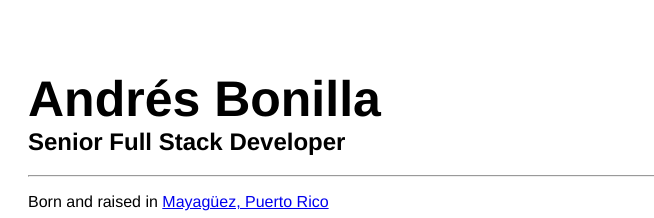
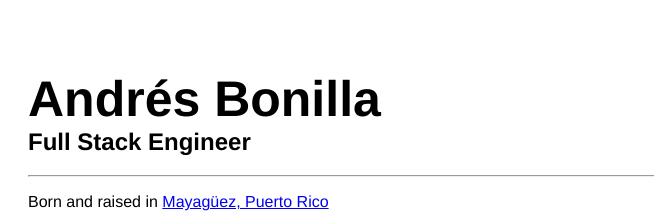
Before and after one commit to andresbonilla/andresbonilla.github.io, a plain HTML site: page index.html in a window 1280 px wide. Shown: the top 218 px of the page, without its empty margins (0-654 px from the left). Drawn offline with nearby package versions, Linux system fonts and the light colour scheme.

Commit message:
Updates copy

```diff
--- a/index.html
+++ b/index.html
@@ -31,7 +31,7 @@
 		<header>
 			<hgroup>
 				<h1>Andrés Bonilla</h1>
-				<h2>Senior Full Stack Developer</h2>
+				<h2>Full Stack Engineer</h2>
 				<hr>
 			</hgroup>
 		</header>
```
